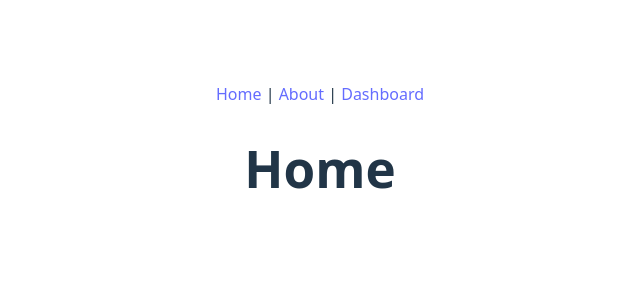
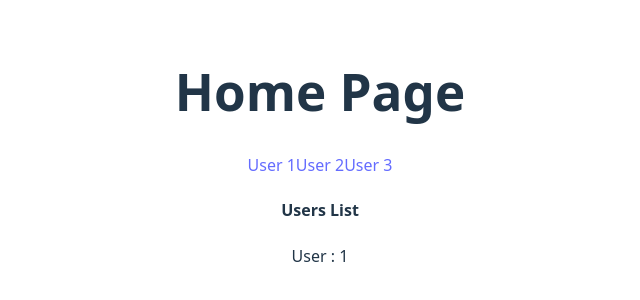
Before and after one commit to Darshana-ctrls/React-Daily-Dose, a React (Vite) app in the folder react-tasks/: page /User/1 in a window 1280 px wide. Shown: the part 244-544 px from the top of the page, without its empty margins (320-960 px from the left). Built offline with nearby package versions, Linux system fonts and the light colour scheme.

Commit message:
Event Handling

```diff
--- a/react-tasks/src/App.jsx
+++ b/react-tasks/src/App.jsx
@@ -11,6 +11,7 @@ import Example6 from './useRef_Hook/Example6'
 import Example7 from './useEffect_Hook/Example7'
 import Example8 from './useEffect_Hook/Example8'
 import Example9 from './Routing/Example9'
+import Example10 from './Routing/Example10'
 
 function App() {
   const [count, setCount] = useState(0)
@@ -25,7 +26,8 @@ function App() {
       {/* <Example6></Example6> */}
       {/* <Example7></Example7> */}
       {/* <Example8></Example8> */}
-      <Example9></Example9>
+      {/* <Example9></Example9> */}
+      <Example10></Example10>
     </>
   )
 }
--- /dev/null
+++ b/react-tasks/src/Routing/Example10.jsx
@@ -0,0 +1,31 @@
+import React from 'react'
+import { BrowserRouter,Routes, Route,Link } from 'react-router-dom'
+import User from './User'
+const Example10 = () => {
+
+  return (
+    <>
+
+
+      <BrowserRouter>
+        <div>
+          <h1>Home Page</h1>
+          <nav>
+            <Link to='/User/1'>User 1</Link>
+            <Link to='/User/2'>User 2</Link>
+            <Link to='/User/3'>User 3</Link>
+          </nav>
+        </div>
+
+        <Routes>
+          {/* <Route path='/'>Home</Route> */}
+          <Route path='/User/:id' element={<User></User>} />
+        </Routes>
+
+      </BrowserRouter>
+
+    </>
+  )
+}
+
+export default Example10
--- /dev/null
+++ b/react-tasks/src/Routing/User.jsx
@@ -0,0 +1,14 @@
+import React from 'react'
+import { useParams } from 'react-router-dom'
+const User = () => {
+    const {id} = useParams()
+  return (
+    <div>
+        <h4>Users List</h4>
+        <p>User : {id}</p>
+
+     </div>
+  )
+}
+
+export default User
```
Also changed, not shown: react-tasks/src/Event_handling/Example11.jsx (added).
